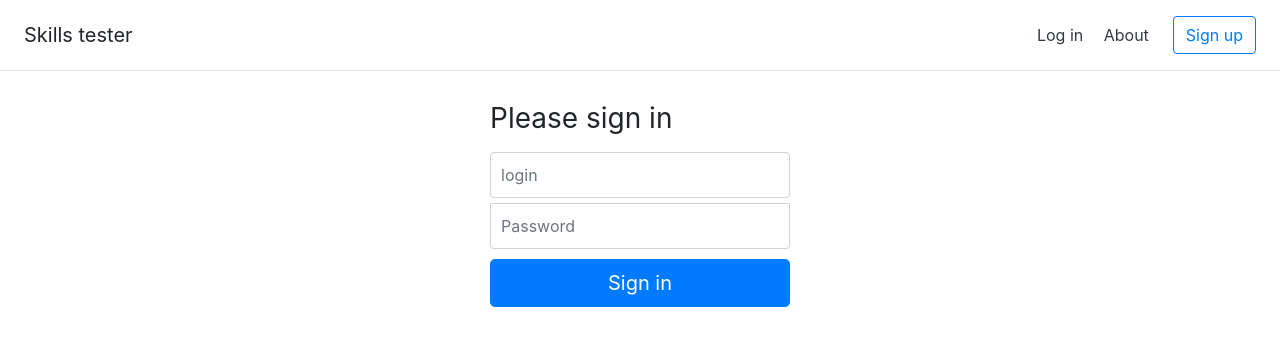
After one commit to Pavel-Tsymbal/skills_tester, a Symfony app: template templates/auth/login/login.html.twig in a window 1280 px wide. The commit adds this page. Shown: the top 346 px of the page. Run offline with Twig, Linux system fonts and the light colour scheme; the template is opened without the code that fills it, so the values that code supplies are empty; some libraries are stand-ins or nearby versions.

Commit message:
login fixes

```diff
--- /dev/null
+++ b/public/css/auth/login/login.css
@@ -0,0 +1,47 @@
+
+.login code {
+    background: #F5F5F5;
+}
+
+.error {
+    color: red
+}
+
+.form-signin {
+    width: 100%;
+    max-width: 330px;
+    padding: 15px;
+    margin: auto;
+}
+
+.form-signin {
+    font-weight: 400;
+}
+
+.form-signin input {
+    margin-bottom: 5px;
+}
+
+.form-signin .form-control {
+    position: relative;
+    box-sizing: border-box;
+    height: auto;
+    padding: 10px;
+    font-size: 16px;
+}
+
+.form-signin .form-control:focus {
+    z-index: 2;
+}
+
+.form-signin input[type="email"] {
+    margin-bottom: -1px;
+    border-bottom-right-radius: 0;
+    border-bottom-left-radius: 0;
+}
+
+.form-signin input[type="password"] {
+    margin-bottom: 10px;
+    border-top-left-radius: 0;
+    border-top-right-radius: 0;
+}
--- /dev/null
+++ b/templates/auth/login/login.html.twig
@@ -0,0 +1,26 @@
+{% extends 'base.html.twig' %}
+
+{% block title %}<title>login page</title>{% endblock %}
+
+{% block style %}<link href="/css/auth/login/login.css" rel="stylesheet">{% endblock %}
+
+{% block body %}
+
+    <div class="login">
+        <form class="form-signin" action="{{ path('login') }}" method='POST'>
+            <h1 class="h3 mb-3 font-weight-normal">Please sign in</h1>
+            {% if error %}
+                <span class="error">{{ error.messageKey }}</span>
+            {% endif %}
+            <label for="input_login" class="sr-only">Email address</label>
+            <input type="text" name="_username" id="input_login" class="form-control" value="{{ lastUsername }}"
+                   placeholder="login" required>
+            <label for="inputPassword" class="sr-only">Password</label>
+            <input type="password" name="_password" id="inputPassword" class="form-control" placeholder="Password"
+                   required>
+
+            <button class="btn btn-lg btn-primary btn-block" type="submit">Sign in</button>
+        </form>
+    </div>
+
+{% endblock %}
--- a/templates/base.html.twig
+++ b/templates/base.html.twig
@@ -2,14 +2,15 @@
 <head>
     <meta charset="utf-8">
 
-    <title>Main page</title>
+    {% block title %}{% endblock %}
 
     <!-- Bootstrap core CSS -->
     <link href="http://bootstrap-4.ru/docs/4.1/dist/css/bootstrap.min.css" rel="stylesheet">
 
-    <!-- Custom styles for this template -->
-    <link href="http://bootstrap-4.ru/docs/4.1/examples/pricing/pricing.css" rel="stylesheet">
+    {% block style %}{% endblock %}
+
 </head>
+<div>
     <div class="d-flex flex-column flex-md-row align-items-center p-3 px-md-4 mb-3 bg-white border-bottom box-shadow">
         <h5 class="my-0 mr-md-auto font-weight-normal">Skills tester</h5>
         <nav class="my-2 my-md-0 mr-md-3">
@@ -25,6 +26,8 @@
             <a class="btn btn-outline-primary" href="#">Sign up</a>
         {% endif %}
     </div>
+</div>
+
 
 {% block body %}{% endblock %}
 {% block footer %}{% endblock %}
--- a/templates/main/index.html.twig
+++ b/templates/main/index.html.twig
@@ -1,4 +1,9 @@
 {% extends 'base.html.twig' %}
+
+{% block title %}
+<title>Main page</title>
+{% endblock %}
+
 {% block body %}
     <div class="container">
         {% if is_granted('IS_AUTHENTICATED_FULLY') %}
```
Also changed, not shown: src/Controller/Auth/LoginController.php (renamed from src/Controller/SecurityController.php, +3 -4 lines), src/Controller/Auth/RegisterController.php (added, +21 -0 lines), src/DataFixtures/UserFixture.php (+5 -18 lines), src/Services/UserService.php (added, +61 -0 lines), templates/security/login.html.twig (deleted, +0 -25 lines), templates/auth/register/index.html.twig (added). Lines whose indentation alone changed are shown as unchanged.
